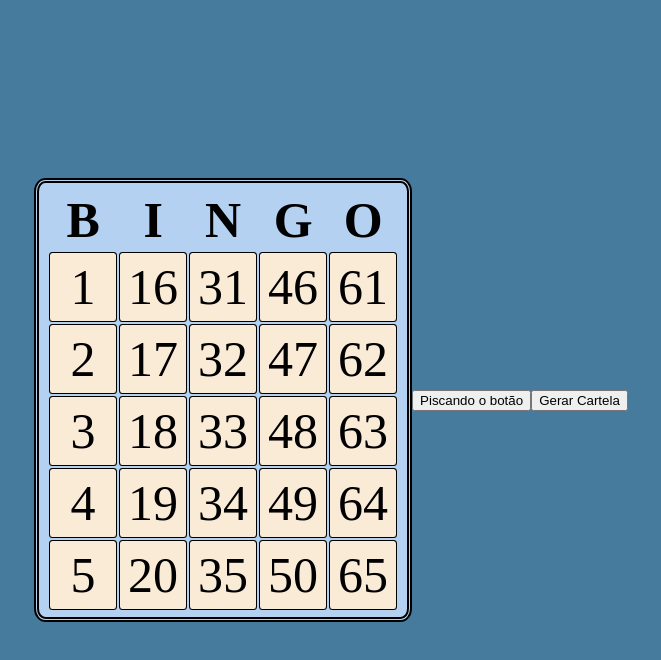
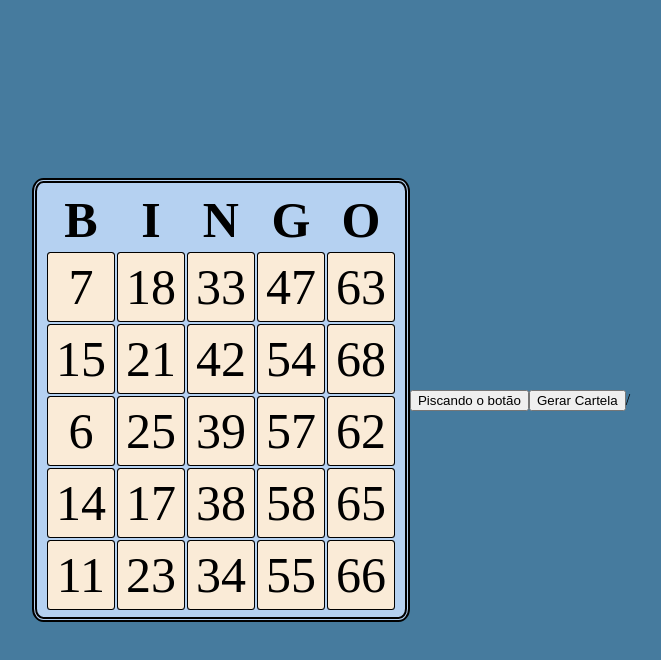
Before and after one commit to miguelViccente/IW2a, a plain HTML site: page cartela.html in a window 1280 px wide. Both pictures are taken after a click on the button "Gerar Cartela". Shown: the whole page, without its empty margins (309-970 px from the left). Drawn offline with Linux system fonts and the light colour scheme.

Commit message:
aleatorio

```diff
--- a/cartela.html
+++ b/cartela.html
@@ -70,11 +70,11 @@
 
     <script>
         function GerarCartela(){
-            vetorB = GerarVetor(1,15)
-            vetorI = GerarVetor(16,30)
-            vetorN = GerarVetor(31,45)
-            vetorG = GerarVetor(46,60)
-            vetorO = GerarVetor(61,75)
+            vetorB = MisturarArray(GerarVetor(1,15))
+            vetorI = MisturarArray(GerarVetor(16,30))
+            vetorN = MisturarArray(GerarVetor(31,45))
+            vetorG = MisturarArray(GerarVetor(46,60))
+            vetorO = MisturarArray(GerarVetor(61,75))
         for (var i = 0; i <5; i++)
         {
         var td = document.getElementById("b"+(i+1))
@@ -95,9 +95,9 @@
 
         }
 
-        function GerarVetor(numeroInicial, numeroFinal){
+        function GerarVetor(NumeroInicial, NumeroFinal){
             vetor = []
-            for (i = numeroInicial; i <= numeroFinal; i++){
+            for (i = NumeroInicial; i <= NumeroFinal; i++){
                 vetor.push(i)
             }
             return vetor
@@ -118,11 +118,40 @@
             {
             td.style.backgroundColor = "black";
             td.style.color = "white";
-            }else{
+            }
+            else
+            {
             td.style.backgroundColor = "antiquewhite";
             td.style.color = "";
             }
         }
+        function NumeroAleatorio(NumeroMinimo, NumeroMaximo) {
+            var retorno = Math.floor(Math.random() * NumeroMaximo)
+            if (retorno > 0 && retorno >= NumeroMinimo && retorno <= NumeroMaximo)
+        {
+            return retorno
+        }
+        else
+        {
+            return NumeroAleatorio(NumeroMinimo, NumeroMaximo)
+        }
+        }
+
+        function MisturarArray(array)
+        {
+            var aleatorio
+            var cont = array.length
+            var auxiliar
+            while (cont != 0)
+            {
+                aleatorio = NumeroAleatorio(1, array.length)
+                cont--
+                auxiliar = array[cont]
+                array[cont] = array[aleatorio]
+                array[aleatorio] = auxiliar
+            }
+            return array
+        }
     </script>
 </body>
-</html>
+</html>/
```
